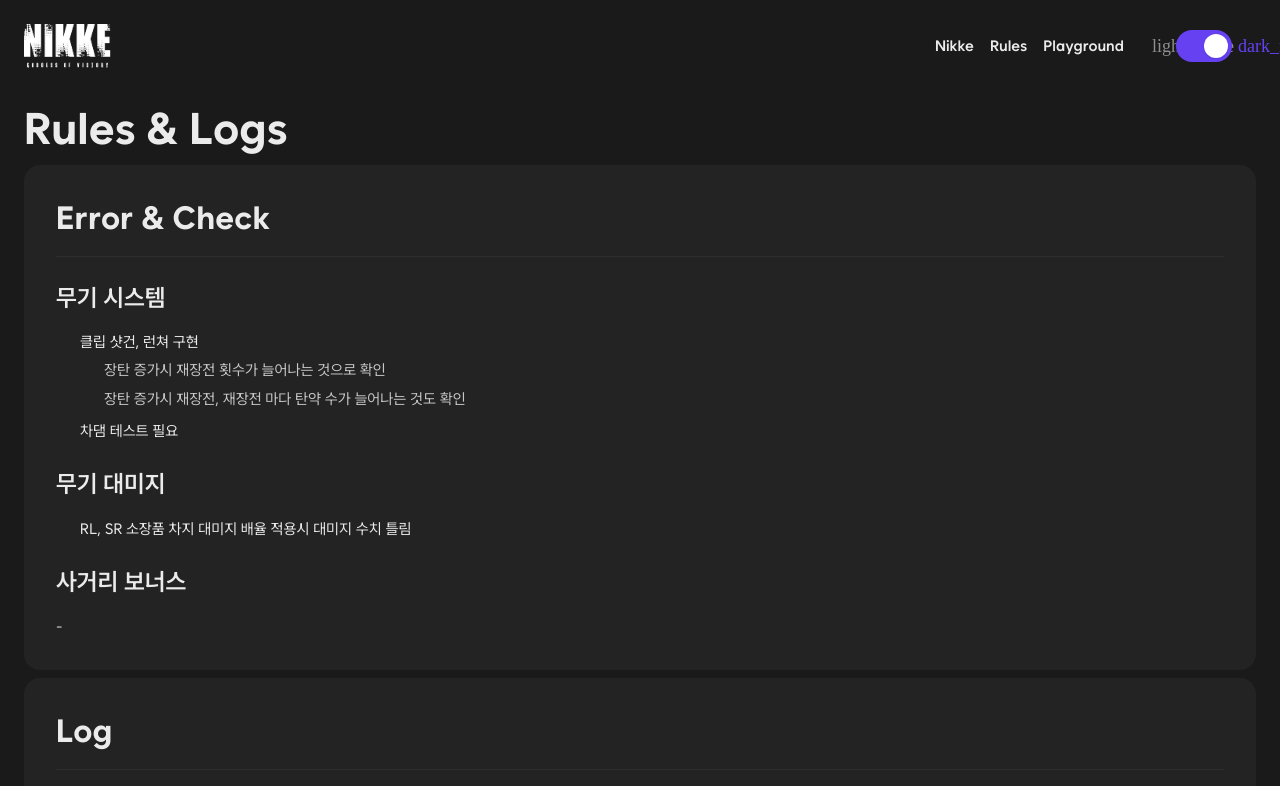
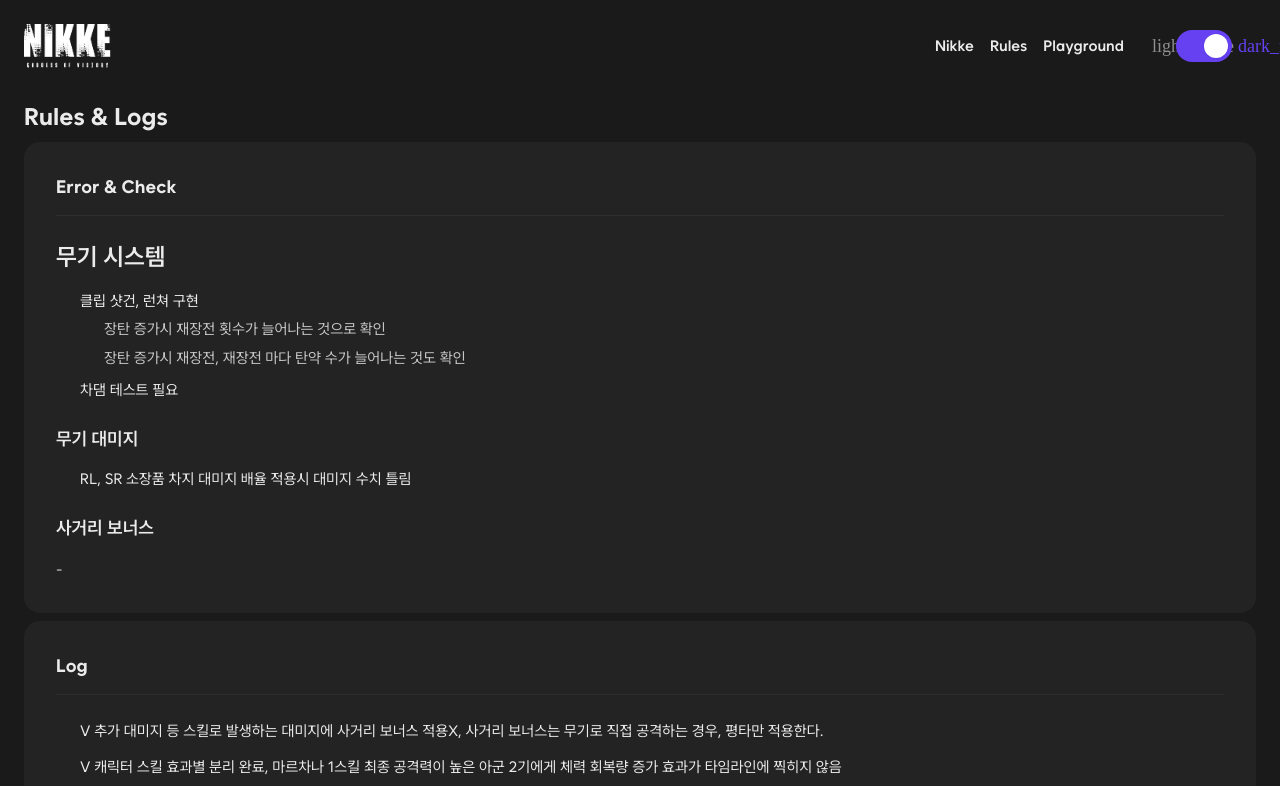
Before and after one commit to setsover02/Nikke-Simulrator, a React (Vite) app: page /rules in a window 1280 px wide. Shown: the top 786 px of the page. Built offline with nearby package versions, Linux system fonts and the light colour scheme; a web font is replaced by a local one.

Commit message:
이미지 테스트

```diff
--- a/src/pages/Rules.tsx
+++ b/src/pages/Rules.tsx
@@ -7,13 +7,13 @@ const Rules: React.FC = () => {
     return (
         <Grid columns={1}>
             {/* 1. 헤더 */}
-            <Font variant="display-2" weight="bold" as="h1" style={{ display: 'block' }}>
+            <Font variant="heading-3" weight="bold" as="h1" style={{ display: 'block' }}>
                 Rules & Logs
             </Font>
 
             {/* 2. Error & Check */}
             <Card as="section" className="pa-4">
-                <Font variant="heading-1" weight="bold" as="h2" className="pb-2 mb-3" style={{ borderBottom: '1px solid var(--Divider-Normal)', display: 'block' }}>
+                <Font variant="subtitle" weight="bold" as="h2" className="pb-2 mb-3" style={{ borderBottom: '1px solid var(--Divider-Normal)', display: 'block' }}>
                     Error & Check
                 </Font>
 
@@ -32,21 +32,21 @@ const Rules: React.FC = () => {
                 </div>
 
                 <div className="mb-3">
-                    <Font variant="heading-3" weight="semibold" as="h3" className="mb-2" style={{ display: 'block' }}>무기 대미지</Font>
+                    <Font variant="subtitle" weight="semibold" as="h3" className="mb-2" style={{ display: 'block' }}>무기 대미지</Font>
                     <ul style={{ paddingLeft: '24px', margin: 0 }}>
                         <li><Font variant="body">RL, SR 소장품 차지 대미지 배율 적용시 대미지 수치 틀림</Font></li>
                     </ul>
                 </div>
 
                 <div>
-                    <Font variant="heading-3" weight="semibold" as="h3" className="mb-2" style={{ display: 'block' }}>사거리 보너스</Font>
+                    <Font variant="subtitle" weight="semibold" as="h3" className="mb-2" style={{ display: 'block' }}>사거리 보너스</Font>
                     <Font variant="body" color="muted">-</Font>
                 </div>
             </Card>
 
             {/* 3. Log */}
             <Card as="section" className="pa-4">
-                <Font variant="heading-1" weight="bold" as="h2" className="pb-2 mb-3" style={{ borderBottom: '1px solid var(--Divider-Normal)', display: 'block' }}>
+                <Font variant="subtitle" weight="bold" as="h2" className="pb-2 mb-3" style={{ borderBottom: '1px solid var(--Divider-Normal)', display: 'block' }}>
                     Log
                 </Font>
                 <ul style={{ paddingLeft: '24px', display: 'flex', flexDirection: 'column', gap: '12px', margin: 0 }}>
```
Also changed, not shown: src/assets/avatar/a_ssr_2b.webp, src/assets/avatar/a_ssr_a2.webp.
